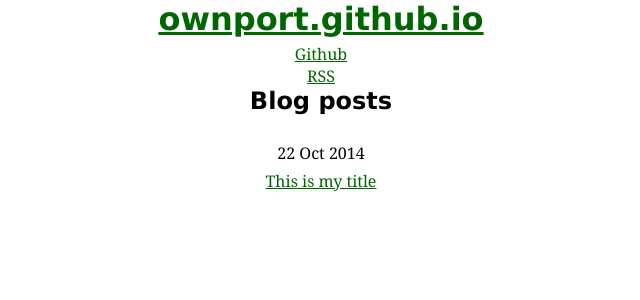
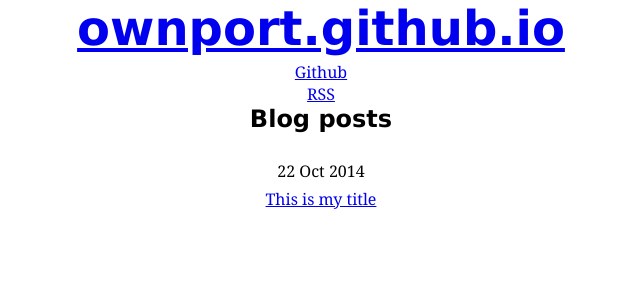
Before and after one commit to ownport/ownport.github.io, a Jekyll site: the page built from index.html, in a window 1280 px wide. Shown: the top 300 px of the page, without its empty margins (319-959 px from the left). Built offline with Jekyll 4.4.1, drawn with Linux system fonts in a browser that asks for light colours.

Commit message:
[+] update css

```diff
--- a/css/ownport.css
+++ b/css/ownport.css
@@ -22,7 +22,7 @@
 
 h1 {
     margin-bottom: 5px;
-    font-size: 200%
+    font-size: 300%;
 }
 
 h2 {
@@ -32,10 +32,6 @@
 }
 
 p { margin: 1em 0; }
-
-a         { color: #006600; }
-a:hover   { color: #006600; }
-a:visited { color: #006600; }
 
 /*****************************************************************************/
 /*  index page
@@ -52,7 +48,7 @@
 
 ul.posts span {
   color: #aaa;
-  font-family: Monaco, "Courier New", monospace;
+  font-family: "Ubuntu Mono", Monaco, "Courier New", monospace;
   font-size: 80%;
 }
 
```
